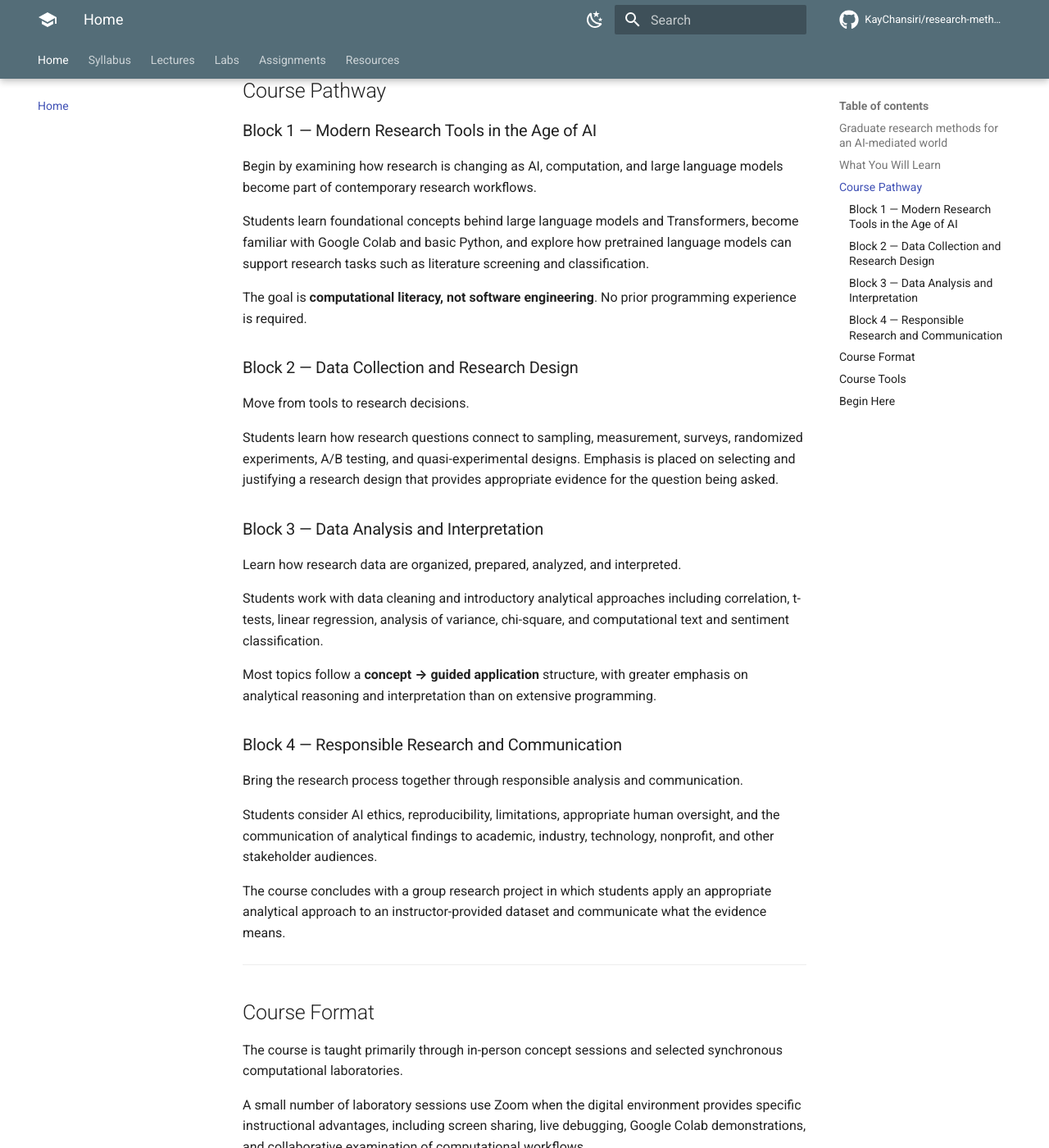
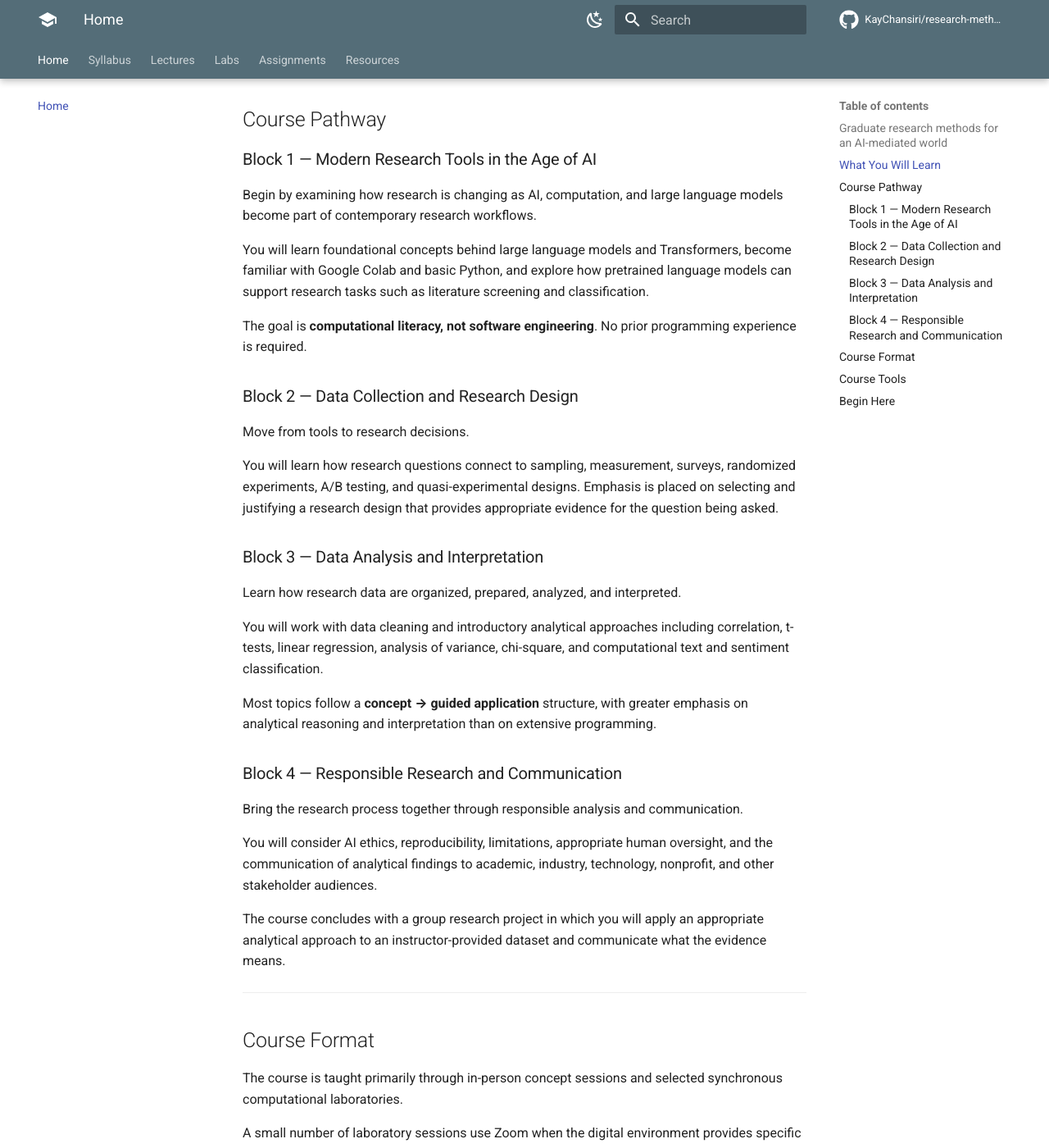
Before and after one commit to KayChansiri/jour-701-AI-research-methods, an MkDocs documentation site: the page built from docs/index.md, in a window 1280 px wide and 1400 px high, scrolled down 993 px. Shown: the whole window at 82% size. Built offline with MkDocs 1.6.1 and Material for MkDocs 9.7.7, drawn with Linux system fonts in a browser that asks for light colours; comment, search, counter and statistics services are not loaded; some of the changed text lies outside the part shown.

Commit message:
Update index.md

```diff
--- a/docs/index.md
+++ b/docs/index.md
@@ -17,21 +17,21 @@
 
 <div class="grid cards" markdown>
 
--   **Design Research**
+* **Design Research**
 
-    Develop research questions and hypotheses, evaluate scholarly evidence, and select appropriate sampling, measurement, survey, experimental, and quasi-experimental designs.
+  Develop research questions and hypotheses, evaluate scholarly evidence, and select appropriate sampling, measurement, survey, experimental, and quasi-experimental designs.
 
--   **Analyze Data**
+* **Analyze Data**
 
-    Prepare, analyze, and interpret quantitative data using introductory statistical methods and reproducible Python workflows in Google Colab.
+  Prepare, analyze, and interpret quantitative data using introductory statistical methods and reproducible Python workflows in Google Colab.
 
--   **Work with AI**
+* **Work with AI**
 
-    Use large language models and pretrained language models as research tools while learning how to evaluate their outputs, limitations, and appropriate uses.
+  Use large language models and pretrained language models as research tools while learning how to evaluate their outputs, limitations, and appropriate uses.
 
--   **Maintain Human Oversight**
+* **Maintain Human Oversight**
 
-    Verify analytical and AI-generated outputs, examine errors and limitations, protect sensitive information, and make defensible research decisions.
+  Verify analytical and AI-generated outputs, examine errors and limitations, protect sensitive information, and make defensible research decisions.
 
 </div>
 
@@ -43,7 +43,7 @@
 
 Begin by examining how research is changing as AI, computation, and large language models become part of contemporary research workflows.
 
-Students learn foundational concepts behind large language models and Transformers, become familiar with Google Colab and basic Python, and explore how pretrained language models can support research tasks such as literature screening and classification.
+You will learn foundational concepts behind large language models and Transformers, become familiar with Google Colab and basic Python, and explore how pretrained language models can support research tasks such as literature screening and classification.
 
 The goal is **computational literacy, not software engineering**. No prior programming experience is required.
 
@@ -51,13 +51,13 @@
 
 Move from tools to research decisions.
 
-Students learn how research questions connect to sampling, measurement, surveys, randomized experiments, A/B testing, and quasi-experimental designs. Emphasis is placed on selecting and justifying a research design that provides appropriate evidence for the question being asked.
+You will learn how research questions connect to sampling, measurement, surveys, randomized experiments, A/B testing, and quasi-experimental designs. Emphasis is placed on selecting and justifying a research design that provides appropriate evidence for the question being asked.
 
 ### Block 3 — Data Analysis and Interpretation
 
 Learn how research data are organized, prepared, analyzed, and interpreted.
 
-Students work with data cleaning and introductory analytical approaches including correlation, t-tests, linear regression, analysis of variance, chi-square, and computational text and sentiment classification.
+You will work with data cleaning and introductory analytical approaches including correlation, t-tests, linear regression, analysis of variance, chi-square, and computational text and sentiment classification.
 
 Most topics follow a **concept → guided application** structure, with greater emphasis on analytical reasoning and interpretation than on extensive programming.
 
@@ -65,9 +65,9 @@
 
 Bring the research process together through responsible analysis and communication.
 
-Students consider AI ethics, reproducibility, limitations, appropriate human oversight, and the communication of analytical findings to academic, industry, technology, nonprofit, and other stakeholder audiences.
+You will consider AI ethics, reproducibility, limitations, appropriate human oversight, and the communication of analytical findings to academic, industry, technology, nonprofit, and other stakeholder audiences.
 
-The course concludes with a group research project in which students apply an appropriate analytical approach to an instructor-provided dataset and communicate what the evidence means.
+The course concludes with a group research project in which you will apply an appropriate analytical approach to an instructor-provided dataset and communicate what the evidence means.
 
 ---
 
@@ -87,7 +87,7 @@
 
 ## Course Tools
 
-Students work with several contemporary research tools throughout the course:
+You will work with several contemporary research tools throughout the course:
 
 * **Google Colab** for browser-based Python notebooks
 * **Python** for introductory data management, analysis, and computational research
@@ -95,7 +95,7 @@
 * **Generative AI** for selected research and coding activities
 * **GitHub** for openly accessible instructional materials and reproducible course resources
 
-Students are not expected to memorize Python syntax or become AI engineers. The emphasis is on understanding **what the tools are doing, when they are appropriate, and how their outputs should be evaluated**.
+You are not expected to memorize Python syntax or become an AI engineer. The emphasis is on understanding **what the tools are doing, when they are appropriate, and how their outputs should be evaluated**.
 
 ---
 
```
Also changed, not shown: other parts of docs/index.md (+1 -1 lines).
